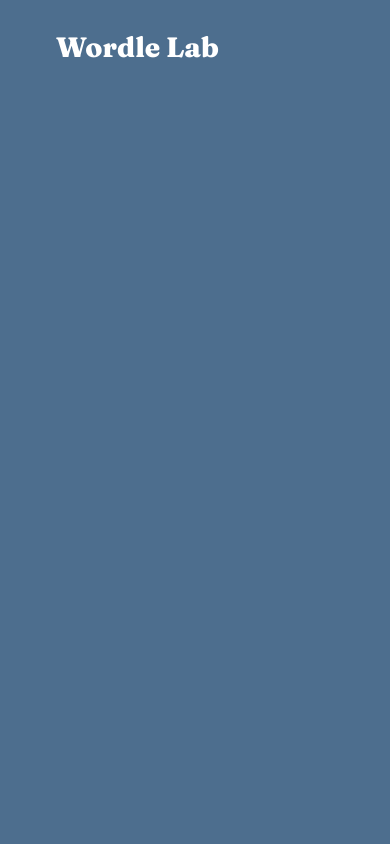
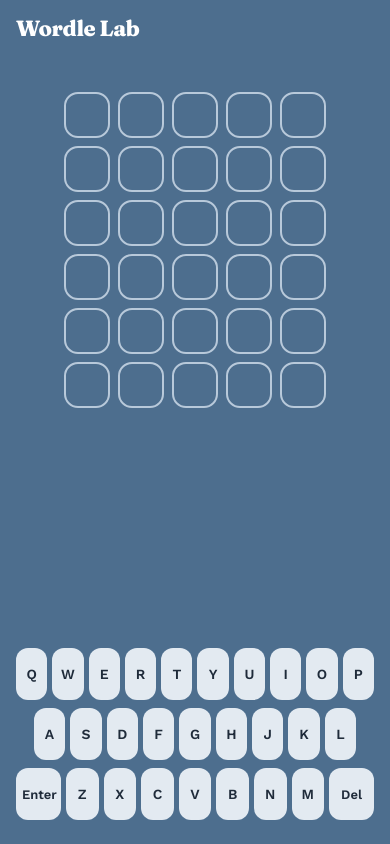
Before and after one commit to kayyStack/wordle-lab, a React (Vite) app in the folder packages/web/: page / in a window 390 px wide. Built offline with nearby package versions, Linux system fonts and the light colour scheme.

Commit message:
Add the board and keyboard
- Board and Keyboard components styled to the design, desktop and phone
- Typing from the real keyboard and the on-screen keys
- typing.ts: next typed letters and key colours, with Vitest tests

```diff
--- a/package.json
+++ b/package.json
@@ -7,7 +7,7 @@
   "packageManager": "yarn@1.22.22",
   "scripts": {
     "build": "yarn workspace server build && yarn workspace web build",
-    "test": "yarn workspace server test",
+    "test": "yarn workspace server test && yarn workspace web test",
     "format": "prettier --write .",
     "format:check": "prettier --check ."
   },
--- a/packages/web/package.json
+++ b/packages/web/package.json
@@ -7,7 +7,8 @@
   "scripts": {
     "dev": "vite",
     "build": "vite build && tsc -b",
-    "preview": "vite preview"
+    "preview": "vite preview",
+    "test": "vitest run"
   },
   "dependencies": {
     "react": "^19.3.1",
@@ -18,6 +19,7 @@
     "@types/react-dom": "^19.3.0",
     "@vitejs/plugin-react": "^6.1.2",
     "typescript": "~5.9.3",
-    "vite": "^8.3.5"
+    "vite": "^8.3.5",
+    "vitest": "^5.0.5"
   }
 }
--- a/packages/web/src/App.tsx
+++ b/packages/web/src/App.tsx
@@ -1,9 +1,43 @@
+import { useEffect, useState } from 'react';
+import { Board } from './Board.tsx';
+import { Keyboard } from './Keyboard.tsx';
+import type { Guess } from './types.ts';
+import { keyColours, nextTyped } from './typing.ts';
+
+const MAX_GUESSES = 6;
+
 export function App() {
+  const [guesses] = useState<Guess[]>([]);
+  const [typed, setTyped] = useState('');
+
+  function press(key: string) {
+    // Enter sends the guess once the API is wired up
+    if (key !== 'Enter') setTyped((current) => nextTyped(current, key));
+  }
+
+  useEffect(() => {
+    function onKeyDown(event: KeyboardEvent) {
+      if (event.ctrlKey || event.metaKey || event.altKey) return;
+      // Stops Enter from also clicking an on-screen key that still has focus
+      if (event.key === 'Enter') event.preventDefault();
+      press(event.key);
+    }
+    window.addEventListener('keydown', onKeyDown);
+    return () => window.removeEventListener('keydown', onKeyDown);
+  }, []);
+
   return (
-    <header style={{ padding: '30px 56px' }}>
-      <span className="display" style={{ fontSize: 28 }}>
-        Wordle Lab
-      </span>
-    </header>
+    <div className="page">
+      <header className="top">
+        <span className="display brand">Wordle Lab</span>
+      </header>
+      <main className="split">
+        <section className="side" />
+        <section className="game" aria-label="Game">
+          <Board guesses={guesses} typed={typed} rows={MAX_GUESSES} />
+          <Keyboard colours={keyColours(guesses)} onKey={press} />
+        </section>
+      </main>
+    </div>
   );
 }
--- /dev/null
+++ b/packages/web/src/Board.tsx
@@ -0,0 +1,47 @@
+import type { Guess } from './types.ts';
+import { WORD_LENGTH } from './typing.ts';
+
+const COLOUR_NAMES = {
+  green: 'right spot',
+  yellow: 'wrong spot',
+  gray: 'not in word',
+};
+
+interface BoardProps {
+  guesses: Guess[];
+  typed: string;
+  rows: number;
+}
+
+export function Board({ guesses, typed, rows }: BoardProps) {
+  return (
+    <div className="board" aria-label="Board">
+      {Array.from({ length: rows }, (_, row) => {
+        const guess = guesses[row];
+        const letters = guess?.word ?? (row === guesses.length ? typed : '');
+        return (
+          <div className="board-row" key={row}>
+            {Array.from({ length: WORD_LENGTH }, (_, i) => {
+              const letter = letters[i] ?? '';
+              const colour = guess?.colours[i];
+              const state = colour ?? (letter ? 'typed' : '');
+              return (
+                <span
+                  className={`tile ${state}`}
+                  key={i}
+                  aria-label={
+                    colour
+                      ? `${letter}, ${COLOUR_NAMES[colour]}`
+                      : letter || 'empty'
+                  }
+                >
+                  {letter}
+                </span>
+              );
+            })}
+          </div>
+        );
+      })}
+    </div>
+  );
+}
--- /dev/null
+++ b/packages/web/src/Keyboard.tsx
@@ -0,0 +1,43 @@
+import type { TileColour } from './types.ts';
+
+const ROWS = ['QWERTYUIOP', 'ASDFGHJKL', 'ZXCVBNM'];
+
+interface KeyboardProps {
+  colours: Record<string, TileColour>;
+  /** Called with a letter, 'Enter' or 'Backspace' */
+  onKey: (key: string) => void;
+}
+
+export function Keyboard({ colours, onKey }: KeyboardProps) {
+  return (
+    <div className="keyboard" aria-label="Keyboard">
+      {ROWS.map((letters, row) => (
+        <div className={`keyboard-row row-${row}`} key={letters}>
+          {row === 2 && (
+            <button className="key wide" onClick={() => onKey('Enter')}>
+              Enter
+            </button>
+          )}
+          {[...letters].map((letter) => (
+            <button
+              className={`key ${colours[letter] ?? ''}`}
+              key={letter}
+              onClick={() => onKey(letter)}
+            >
+              {letter}
+            </button>
+          ))}
+          {row === 2 && (
+            <button
+              className="key wide"
+              aria-label="Delete"
+              onClick={() => onKey('Backspace')}
+            >
+              Del
+            </button>
+          )}
+        </div>
+      ))}
+    </div>
+  );
+}
--- a/packages/web/src/index.css
+++ b/packages/web/src/index.css
@@ -1,10 +1,17 @@
 :root {
   --ground: #4d6e8e;
   --text: #ffffff;
+  --edge: #b8c9da;
+  --key: #e3eaf1;
   --ink: #1f2b3a;
+  --spent: #93a5b9;
   --accent: #ff8a3d;
+  --green: #3daa5c;
+  --mustard: #f5d547;
   --fraunces: 'Fraunces', serif;
   --work: 'Work Sans', sans-serif;
+  --tile: 64px;
+  --key-height: 54px;
 }
 
 body {
@@ -22,3 +29,184 @@
     'SOFT' 100,
     'opsz' 144;
 }
+
+.top {
+  padding: 30px 56px;
+}
+
+.brand {
+  font-size: 28px;
+  letter-spacing: -0.02em;
+}
+
+/* Desktop: words on the left, the game on the right */
+.split {
+  max-width: 1168px;
+  margin: 0 auto;
+  padding: 16px 56px 56px;
+  box-sizing: border-box;
+  display: flex;
+  flex-wrap: wrap;
+  align-items: center;
+  justify-content: space-between;
+  gap: 48px 72px;
+}
+
+.side {
+  flex: 0 1 440px;
+}
+
+.game {
+  display: flex;
+  flex-direction: column;
+  align-items: center;
+  gap: 32px;
+}
+
+.board {
+  display: grid;
+  gap: 8px;
+}
+
+.board-row {
+  display: grid;
+  grid-template-columns: repeat(5, var(--tile));
+  gap: 8px;
+}
+
+.tile {
+  width: var(--tile);
+  height: var(--tile);
+  box-sizing: border-box;
+  border: 2px solid var(--edge);
+  border-radius: 14px;
+  display: flex;
+  align-items: center;
+  justify-content: center;
+  font-family: var(--fraunces);
+  font-weight: 800;
+  font-variation-settings:
+    'SOFT' 100,
+    'opsz' 72;
+  font-size: calc(var(--tile) / 2);
+}
+
+.tile.typed {
+  border-color: var(--text);
+}
+
+.tile.green {
+  background: var(--green);
+  border-color: var(--green);
+  color: var(--ink);
+}
+
+.tile.yellow {
+  background: var(--mustard);
+  border-color: var(--mustard);
+  color: var(--ink);
+}
+
+.tile.gray {
+  background: var(--ink);
+  border-color: var(--ink);
+}
+
+.keyboard {
+  width: 540px;
+  display: flex;
+  flex-direction: column;
+  gap: 8px;
+}
+
+.keyboard-row {
+  display: flex;
+  gap: 6px;
+}
+
+.keyboard-row.row-1 {
+  padding: 0 5%;
+}
+
+.key {
+  flex: 1 1 0;
+  min-width: 0;
+  height: var(--key-height);
+  border: 0;
+  border-radius: 12px;
+  background: var(--key);
+  color: var(--ink);
+  font-family: var(--work);
+  font-weight: 600;
+  font-size: 15px;
+  cursor: pointer;
+}
+
+.key:focus-visible {
+  outline: 3px solid var(--text);
+  outline-offset: 2px;
+}
+
+.key.wide {
+  flex: 1.6 1 0;
+  font-size: 13px;
+}
+
+.key.green {
+  background: var(--green);
+}
+
+.key.yellow {
+  background: var(--mustard);
+}
+
+.key.gray {
+  background: var(--ink);
+  color: var(--spent);
+}
+
+/* Phone: everything stacked, the keyboard full width at the bottom */
+@media (max-width: 600px) {
+  :root {
+    --tile: 46px;
+    --key-height: 52px;
+  }
+
+  .top {
+    padding: 14px 16px;
+  }
+
+  .brand {
+    font-size: 22px;
+  }
+
+  .split {
+    min-height: calc(100vh - 64px);
+    padding: 4px 16px 16px;
+    flex-direction: column;
+    flex-wrap: nowrap;
+    align-items: stretch;
+    gap: 32px;
+  }
+
+  .side {
+    flex: none;
+  }
+
+  .game {
+    flex: 1;
+  }
+
+  .keyboard {
+    width: 100%;
+    margin-top: auto;
+  }
+
+  .keyboard-row {
+    gap: 5px;
+  }
+
+  .key {
+    font-size: 14px;
+  }
+}
--- /dev/null
+++ b/packages/web/src/typing.ts
@@ -0,0 +1,29 @@
+import type { Guess, TileColour } from './types.ts';
+
+export const WORD_LENGTH = 5;
+
+const RANK: Record<TileColour, number> = { gray: 0, yellow: 1, green: 2 };
+
+/** The letters typed so far after one key press. Keys that don't apply leave it unchanged. */
+export function nextTyped(current: string, key: string): string {
+  if (key === 'Backspace') return current.slice(0, -1);
+  if (/^[a-z]$/i.test(key) && current.length < WORD_LENGTH) {
+    return current + key.toUpperCase();
+  }
+  return current;
+}
+
+/** The best colour each letter has shown in any guess: green over yellow over gray. */
+export function keyColours(guesses: Guess[]): Record<string, TileColour> {
+  const colours: Record<string, TileColour> = {};
+  for (const { word, colours: tiles } of guesses) {
+    tiles.forEach((colour, i) => {
+      const letter = word[i];
+      const seen = colours[letter];
+      if (seen === undefined || RANK[colour] > RANK[seen]) {
+        colours[letter] = colour;
+      }
+    });
+  }
+  return colours;
+}
```
Also changed, not shown: 2 other files (tests, documents, lock files or other folders).
